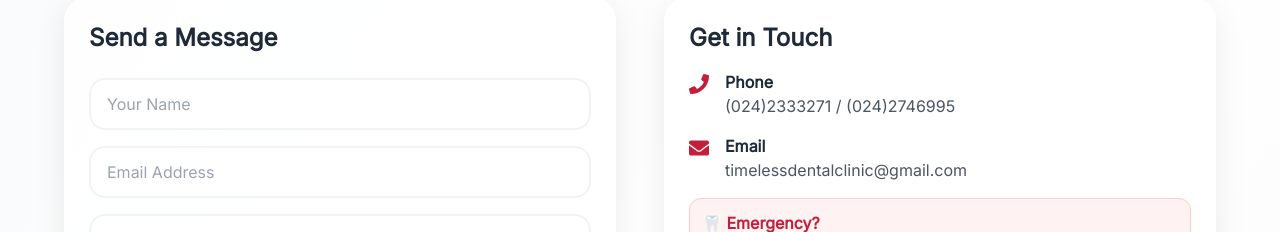
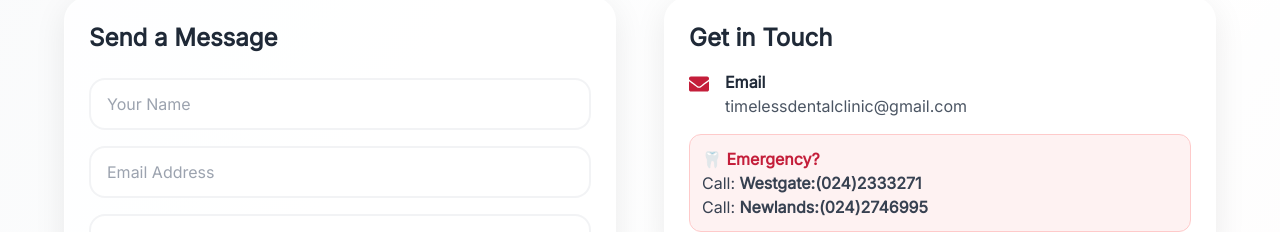
Before and after one commit to naathan008-ai/timeless-dental-frontend, a React (Create React App) app: page /contact in a window 1280 px wide. Shown: the part 224-456 px from the top of the page. Built offline with nearby package versions, Linux system fonts and the light colour scheme.

Commit message:
Updated Contat details

```diff
--- a/src/components/shared/ContactUs.jsx
+++ b/src/components/shared/ContactUs.jsx
@@ -59,10 +59,6 @@ const ContactUs = () => {
               <h2 className="text-2xl font-bold mb-4">Get in Touch</h2>
               <div className="space-y-4">
                 <div className="flex items-start space-x-4">
-                  <FaPhone className="text-dental-red text-xl mt-1" />
-                  <div><p className="font-semibold">Phone</p><p className="text-gray-600">(024)2333271 / (024)2746995</p></div>
-                </div>
-                <div className="flex items-start space-x-4">
                   <FaEnvelope className="text-dental-red text-xl mt-1" />
                   <div><p className="font-semibold">Email</p><p className="text-gray-600">timelessdentalclinic@gmail.com</p></div>
                 </div>
```
